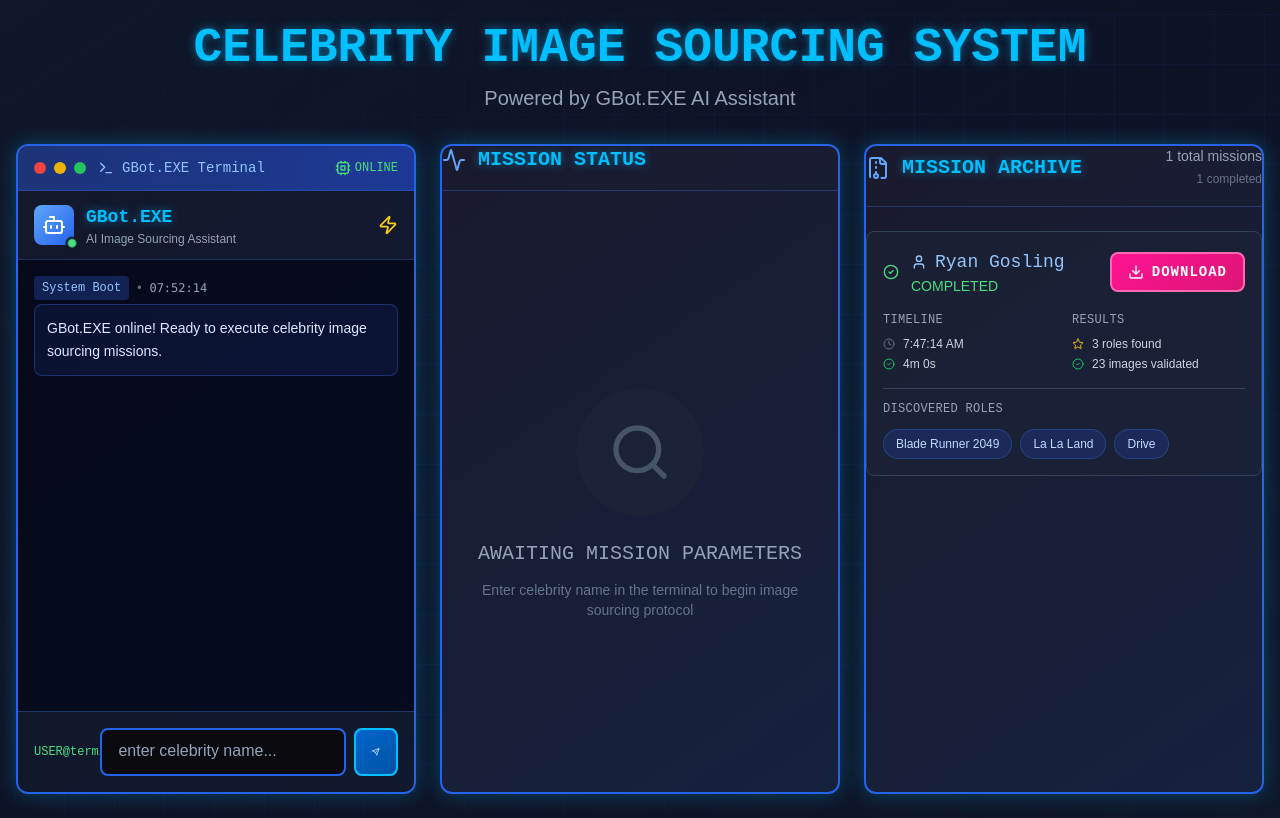
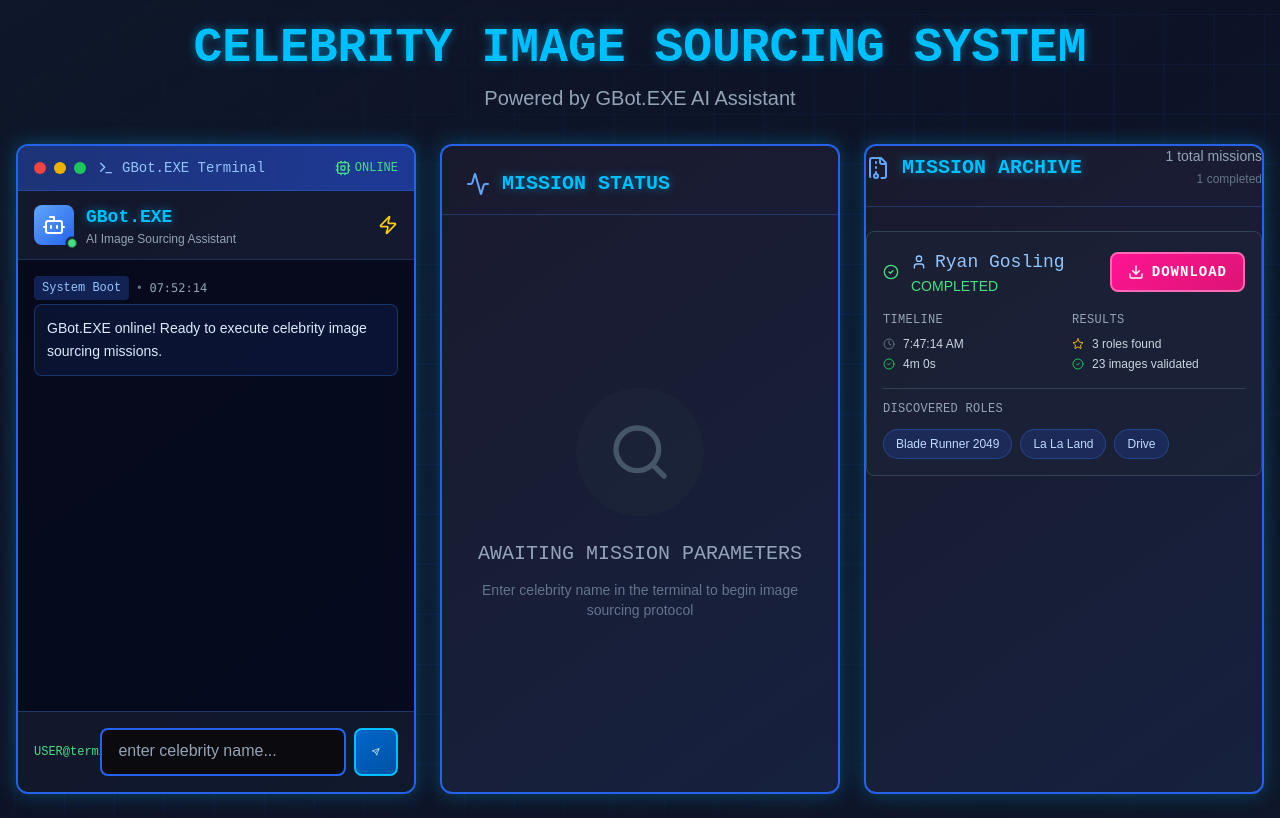
Before and after one commit to Esilos92/print-prep-node, a Next.js app in the folder dashboard/: page / in a window 1280 px wide. Built offline with nearby package versions, Linux system fonts and the light colour scheme.

Commit message:
Update ProgressDisplay.tsx

```diff
--- a/dashboard/src/components/ProgressDisplay.tsx
+++ b/dashboard/src/components/ProgressDisplay.tsx
@@ -66,9 +66,9 @@ export default function ProgressDisplay({ currentJob }: ProgressDisplayProps) {
   };
 
   return (
-    <div className="cyber-panel p-6 h-[650px] flex flex-col">
+    <div className="cyber-panel">
       {/* Header */}
-      <div className="flex items-center justify-between mb-6 pb-4 border-b border-blue-500/30">
+      <div className="flex items-center justify-between p-6 pb-4 border-b border-blue-500/30 flex-shrink-0">
         <div className="flex items-center gap-3">
           <Activity className="w-6 h-6 text-blue-400" />
           <h3 className="text-xl font-cyber font-bold text-glow-blue">
@@ -85,10 +85,11 @@ export default function ProgressDisplay({ currentJob }: ProgressDisplayProps) {
 
       {!currentJob ? (
         /* Idle State */
+        <div className="flex-1 flex flex-col items-center justify-center text-center p-6">
           <motion.div
             initial={{ opacity: 0 }}
             animate={{ opacity: 1 }}
-          className="flex flex-col items-center justify-center h-full text-center"
+            className="flex flex-col items-center justify-center h-full"
           >
             <div className="w-32 h-32 bg-slate-800/50 rounded-full flex items-center justify-center mb-6">
               <Search className="w-16 h-16 text-slate-600" />
@@ -100,9 +101,10 @@ export default function ProgressDisplay({ currentJob }: ProgressDisplayProps) {
               Enter celebrity name in the terminal to begin image sourcing protocol
             </p>
           </motion.div>
+        </div>
       ) : (
         /* Active Job */
-        <div className="flex-1 space-y-6">
+        <div className="flex-1 p-6 space-y-6 overflow-y-auto">
           {/* Overall Progress */}
           <div>
             <div className="flex justify-between items-center mb-3">
@@ -147,7 +149,7 @@ export default function ProgressDisplay({ currentJob }: ProgressDisplayProps) {
                     isActive ? 'bg-blue-900/30 border border-blue-500/30' : ''
                   }`}
                 >
-                  <div className={`w-10 h-10 rounded-full flex items-center justify-center border-2 ${
+                  <div className={`w-10 h-10 rounded-full flex items-center justify-center border-2 flex-shrink-0 ${
                     isComplete
                       ? 'bg-green-500 border-green-400'
                       : isActive
@@ -205,7 +207,7 @@ export default function ProgressDisplay({ currentJob }: ProgressDisplayProps) {
                         transition={{ delay: index * 0.1 }}
                         className="flex items-center gap-3 bg-blue-900/30 text-blue-200 px-3 py-2 rounded-lg border border-blue-500/30"
                       >
-                        <div className="w-2 h-2 bg-blue-400 rounded-full"></div>
+                        <div className="w-2 h-2 bg-blue-400 rounded-full flex-shrink-0"></div>
                         <span className="text-sm font-ui">{role}</span>
                       </motion.div>
                     ))}
```
Lines whose indentation alone changed are shown as unchanged.
